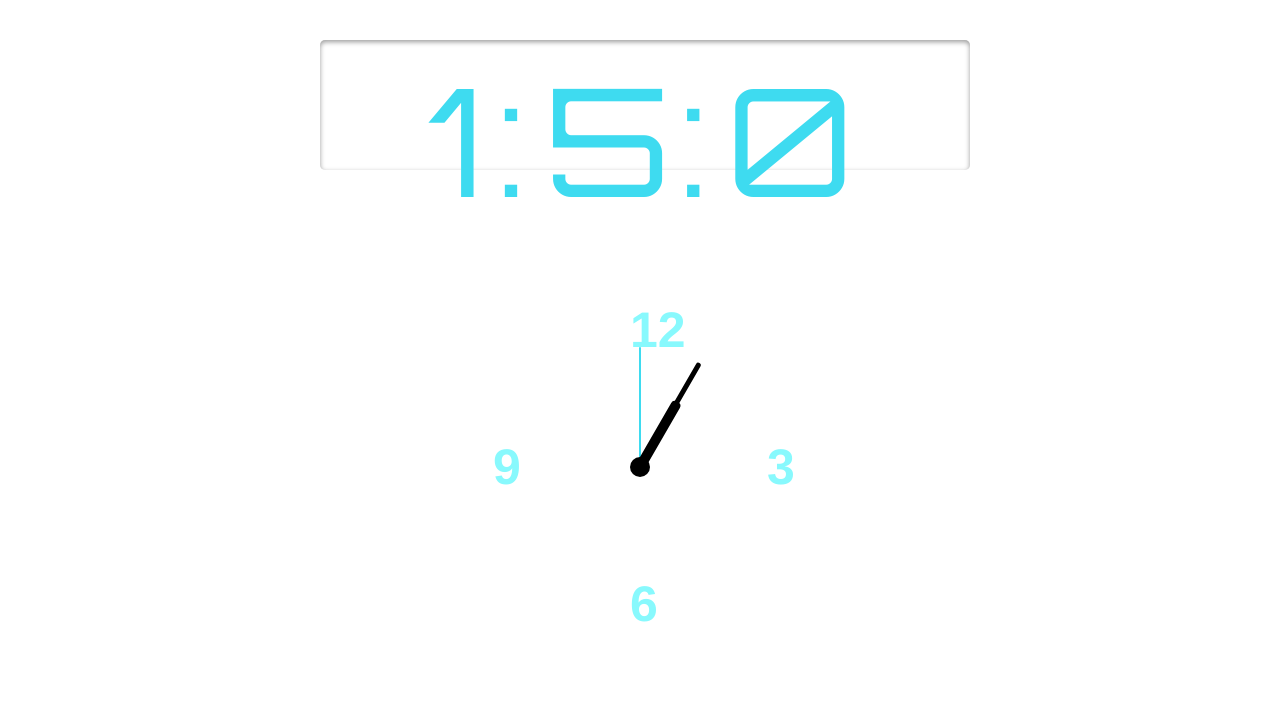
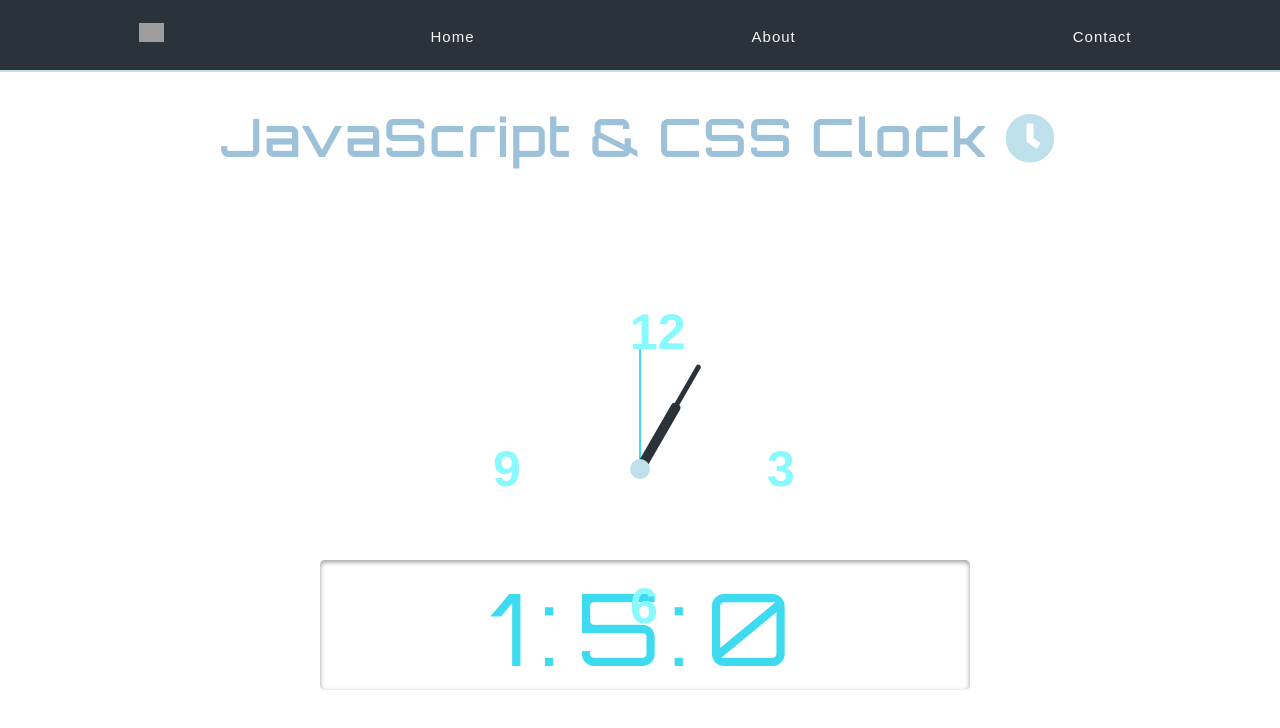
Before and after one commit to Brunno-DaSilva/JavaScript-CSS-Clock, a plain HTML site: page index.html in a window 1280 px wide. Drawn offline with Linux system fonts and the light colour scheme; grey boxes are pictures that could not be loaded.

Commit message:
Added the nav, and more style to clocks

```diff
--- a/index.html
+++ b/index.html
@@ -4,13 +4,35 @@
 <head>
   <meta charset="UTF-8">
   <title>JavaScript & CSS Clock</title>
+  <!--Main Style -->
   <link rel="stylesheet" href="syle.css">
+  <!--FontAwesome -->
+  <link rel="stylesheet" href="https://use.fontawesome.com/releases/v5.6.3/css/all.css"
+    integrity="sha384-UHRtZLI+pbxtHCWp1t77Bi1L4ZtiqrqD80Kn4Z8NTSRyMA2Fd33n5dQ8lWUE00s/" crossorigin="anonymous" />
+
 </head>
 
 <body>
+  <header>
+    <div class="navbar">
+      <div class="navbar-items">
+        <div> <img
+            src="https://res.cloudinary.com/duprwuo4j/image/upload/c_scale,w_155/v1574831158/imgs_starwars/imgs/BLOGO_k36v5y.png"
+            alt="logo" />
+        </div>
+        <div><a href="#">Home</a></div>
+        <div><a href="#">About</a></div>
+        <div><a href="#">Contact</a></div>
+      </div>
+    </div>
+    <div class="title">
+      <h1>JavaScript & CSS Clock <i class="fas fa-clock"></i></h1>
+    </div>
+  </header>
+
+  <div class="container">
     <div class="time"></div>
     <div class="clock">
-
       <div class="clock-face">
         <div class="hand second"></div>
         <div class="hand hour"></div>
@@ -32,9 +54,11 @@
           <li><span>12</span></li>
         </ul>
       </div>
-
     </div>
   </div>
+  </div>
+
+  <!--JS -->
   <script src="main.js"></script>
 </body>
 
--- a/syle.css
+++ b/syle.css
@@ -1,4 +1,15 @@
 @import url('https://fonts.googleapis.com/css?family=Orbitron&display=swap');
+
+
+:root {
+    --main-bg: #2a323a;
+    --color-light: #f7f4f4;
+    --color-light-gray: #a7adba;
+    --color-title: #6A7687;
+    --color-steal-blue: #9DC1D9;
+    --details-light-blue: #BEE0EA;
+    --light-highlight-blue: #3edbf0;
+}
 
 html {
     background-image: url("./clock-image.jpg");
@@ -10,13 +21,71 @@ html {
 
   body {
     margin: 0;
+    margin-bottom: 2%;
     font-size: 2rem;
     display: flex;
-    flex: 1;
+    flex-direction: column;
     min-height: 100vh;
     align-items: center;
   }
 
+  /*Header*/
+header{
+    width: 100%;
+}
+.navbar {
+    height: 50px;
+    background-color: var(--main-bg);
+    text-align: center;
+    padding: 10px;
+    display: flex;
+    flex-direction: row;
+    justify-content: center;
+    align-items: center;
+    border-bottom: 2px solid var(--details-light-blue);
+}
+
+.navbar img{
+    width: 25px;
+    height: auto;
+}
+.navbar a{
+   text-decoration: none;
+   color: var(--color-light);
+   letter-spacing: 1px;
+   padding: 10px;
+   font-size: 15px;
+   font-family: 'Muli', sans-serif;
+}
+.navbar a:hover{
+    color: var(--color-light-gray);
+ }
+
+.navbar-items{
+    width: 100%;
+    display: flex;
+    justify-content: space-around;
+    align-items: center;
+}
+.title h1{
+    font-family: 'Orbitron', sans-serif;
+    text-align: center;
+    letter-spacing: 4px;
+    font-size:5rem;
+    color: var( --color-steal-blue);
+}
+
+.title h1 i{
+    color: var(--details-light-blue);
+}
+
+/*END- Header*/
+.container{
+    display: flex;
+    flex-direction: row;
+    justify-content: space-around;
+    align-items: center;
+}
   .clock {
     width: 300px;
     height: 300px;
@@ -35,7 +104,7 @@ html {
   }
 
   .center{
-    background-color: #000;
+    background-color: var(--details-light-blue);
     position: absolute;
     left: calc(50% - 10px);
     top:  calc(50% - 10px);
@@ -48,7 +117,7 @@ html {
 .second{
     width: 2px;
     height: 120px;
-    background-color:#3edbf0;
+    background-color: var(--light-highlight-blue);
     transform-origin: bottom center;
     border-radius: 4px;
     position: absolute;
@@ -63,7 +132,7 @@ html {
 .hour{
     width: 10px;
     height: 75px;
-    background-color: #000;
+    background-color: var(--main-bg);
     transform-origin: bottom center;
     border-radius: 4px;
     position: absolute;
@@ -76,7 +145,7 @@ html {
 .min{
     width: 5px;
     height: 120px;
-    background-color: #000;
+    background-color: var(--main-bg);
     transform-origin: bottom center;
     border-radius: 4px;
     position: absolute;
@@ -90,10 +159,9 @@ html {
 
   .time{
     position: absolute;
-    top: 5%;
+    top: 70%;
     left: 25%;
     border: none;
-
     padding: 5px;
     display: block;
     box-shadow: inset 0px 2px 5px rgba(0,0,0,.4);
@@ -105,8 +173,8 @@ html {
 .time span{
     font-family: 'Orbitron', sans-serif;
     letter-spacing: 10px;
-    color:#3edbf0;
-    font-size: 15rem;
+    color: var(--light-highlight-blue);
+    font-size: 10rem;
     transition: all 0.05s;
     transition-timing-function: cubic-bezier(0.1, 2.7, 0.58, 1);
 }
```
Lines whose indentation alone changed are shown as unchanged.
